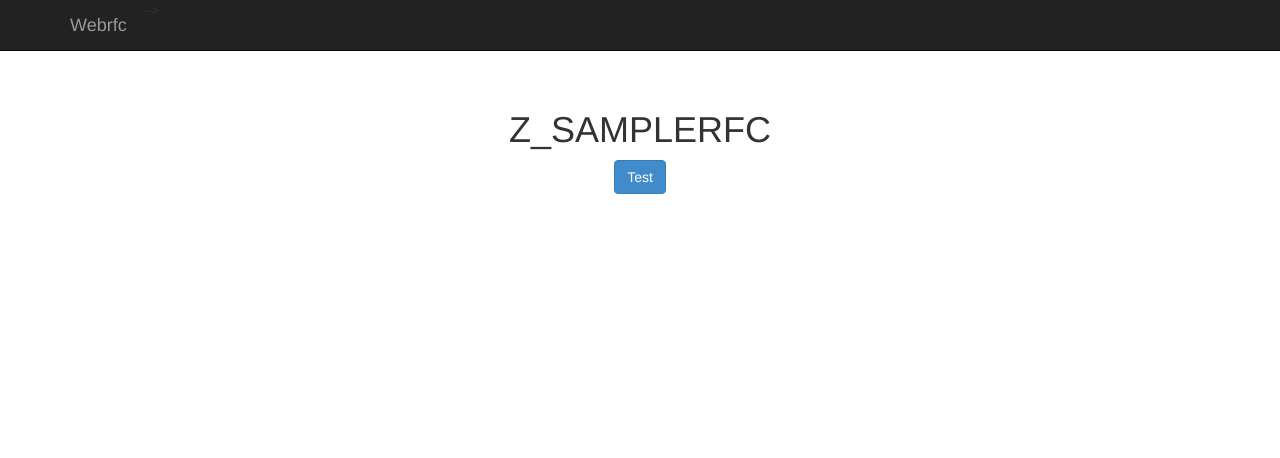
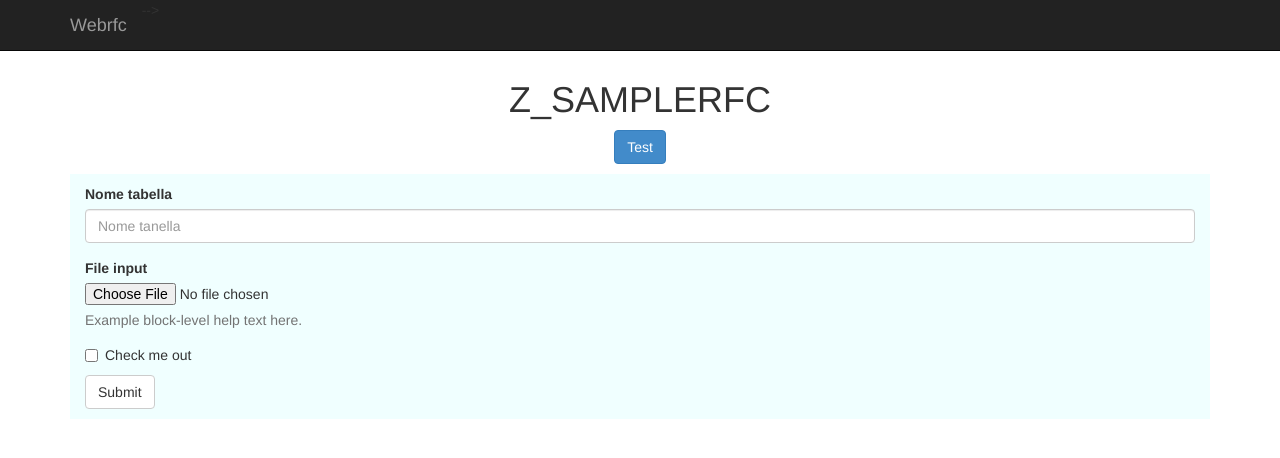
Before and after one commit to piemontese/webrfc, a website: page app/index.html in a window 1280 px wide. Drawn offline with nearby package versions, Linux system fonts and the light colour scheme.

Commit message:
2015/10/11

```diff
--- a/app/index.html
+++ b/app/index.html
@@ -78,6 +78,23 @@
             <h1>Z_SAMPLERFC</h1>
             <button type="button" id="button" class="btn btn-primary" data-toggle="modal">Test</button>
         </div>
+        <form class="form-input">
+          <div class="form-group">
+            <label for="tableName">Nome tabella</label>
+            <input type="email" class="form-control" id="tableName" placeholder="Nome tanella">
+          </div>
+          <div class="form-group">
+            <label for="exampleInputFile">File input</label>
+            <input type="file" id="exampleInputFile">
+            <p class="help-block">Example block-level help text here.</p>
+          </div>
+          <div class="checkbox">
+            <label>
+              <input type="checkbox"> Check me out
+            </label>
+          </div>
+          <button type="submit" class="btn btn-default">Submit</button>
+        </form>
     </div><!-- /.container -->
 
         <!-- Trigger the modal with a button -->
--- a/app/scripts/main.js
+++ b/app/scripts/main.js
@@ -74,7 +74,8 @@ function ajaxGetData(data) {
 function ajaxShowResult(data, modal) {
 //    if( gbAjaxSucces ) {
     if( data.result === undefined ) {
-        alert("no data");
+        //alert("no data");
+        window.location.href = '404.html';
         return;
     }
     if( data ) {
--- a/app/styles/main.less
+++ b/app/styles/main.less
@@ -19,6 +19,11 @@ body {
   padding-top: 50px;
 }
 .starter-template {
-  padding: 40px 15px;
+  padding: 10px 15px;
   text-align: center;
 }
+.form-input {
+  padding: 10px 15px;
+  text-align: left;
+  background-color: azure;
+}
```
Also changed, not shown: app/styles/main.css, 1 other file.
